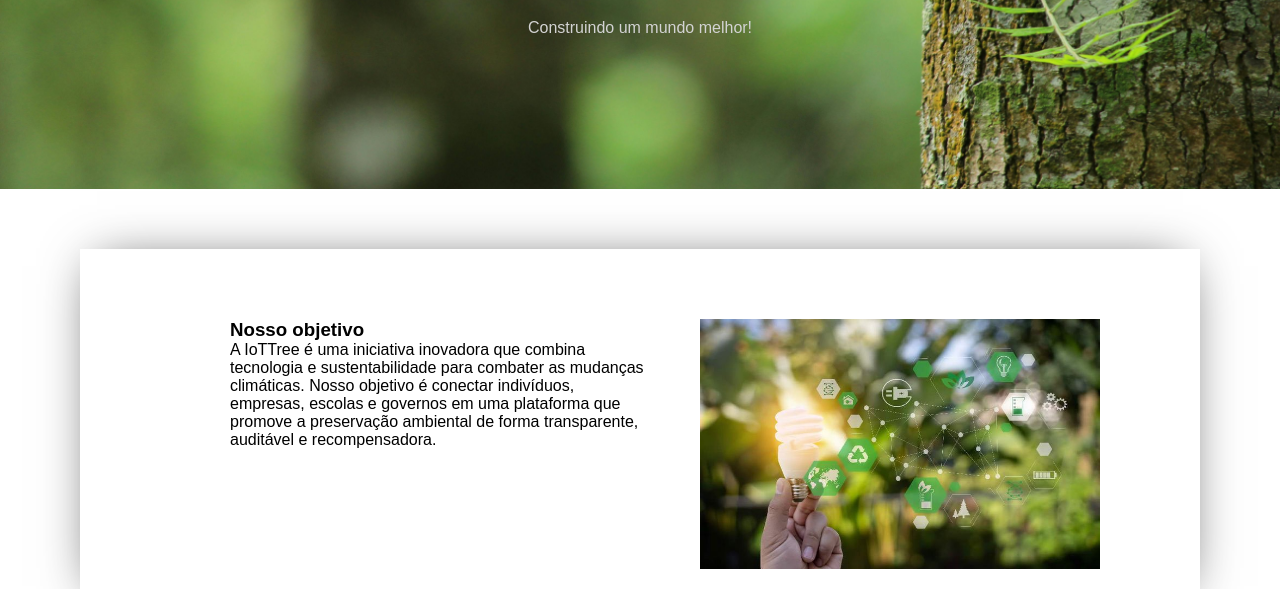
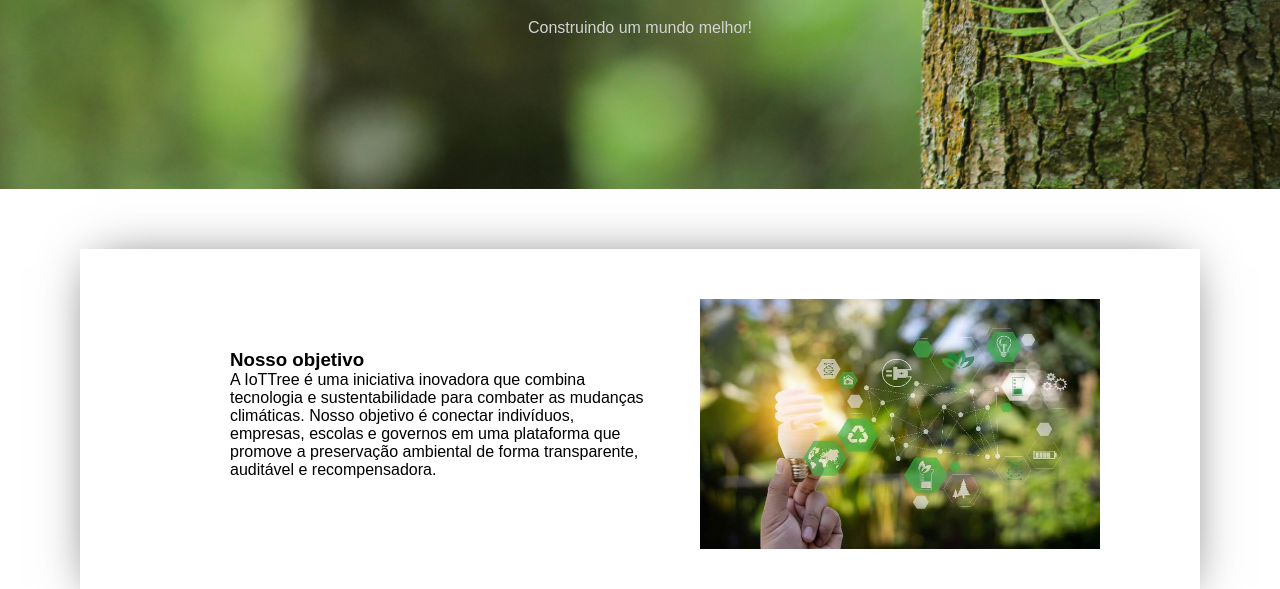
Before and after one commit to Jean123462/Estagio-Frontend, a plain HTML site: page index.html in a window 1280 px wide. Shown: the part 211-800 px from the top of the page. Drawn offline with Linux system fonts and the light colour scheme.

Commit message:
arrumando o card da empresa

```diff
--- a/style.css
+++ b/style.css
@@ -69,14 +69,13 @@ header {
 }
 
 .textoEmpresa {
-    margin: 20px 100px;
-
+    margin: 50px 100px;
+    text-align: start;
 
 }
 
 .imgEmpresa {
     position: relative;
-    top: 20px;
     right: 50px;
 
 }
```
